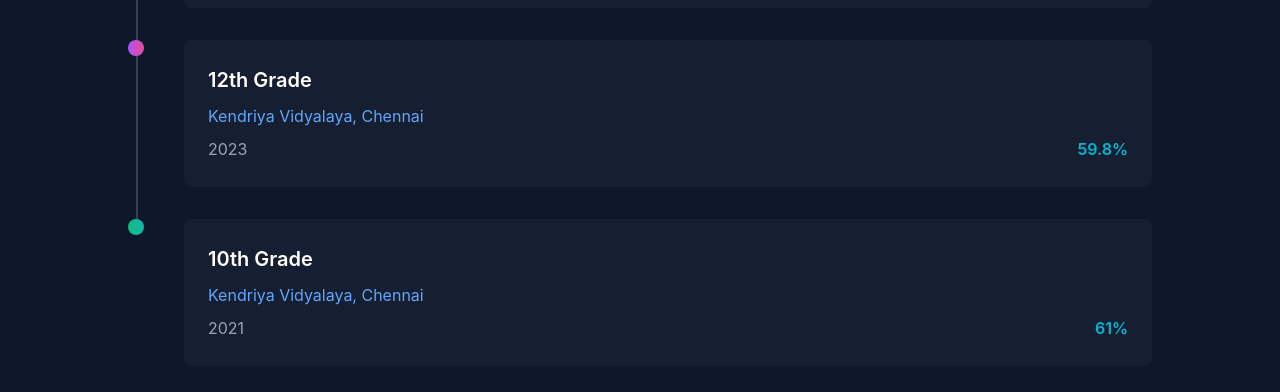
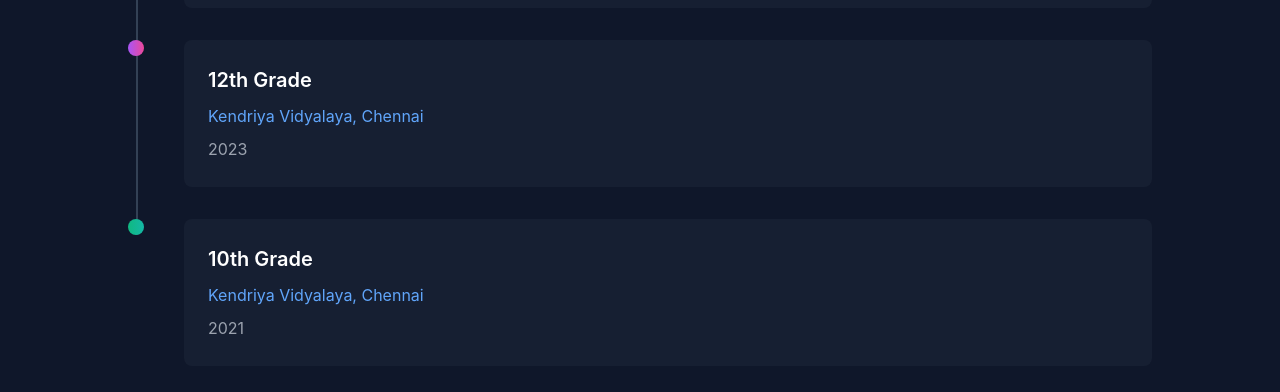
Before and after one commit to Sriram1805/Portfolio-Site, a plain HTML site: page index.html in a window 1280 px wide. Shown: the part 1880-2272 px from the top of the page. Drawn offline with nearby package versions, Linux system fonts and the light colour scheme.

Commit message:
Update index.html

```diff
--- a/index.html
+++ b/index.html
@@ -213,7 +213,7 @@
                             <p class="education-institution">Kendriya Vidyalaya, Chennai</p>
                             <div class="education-details">
                                 <span class="education-period">2023</span>
-                                <span class="education-score">59.8%</span>
+                                <!--span class="education-score">59.8%</span-->
                             </div>
                         </div>
                     </div>
@@ -225,7 +225,7 @@
                             <p class="education-institution">Kendriya Vidyalaya, Chennai</p>
                             <div class="education-details">
                                 <span class="education-period">2021</span>
-                                <span class="education-score">61%</span>
+                                <!--span class="education-score">61%</span-->
                             </div>
                         </div>
                     </div>
```
